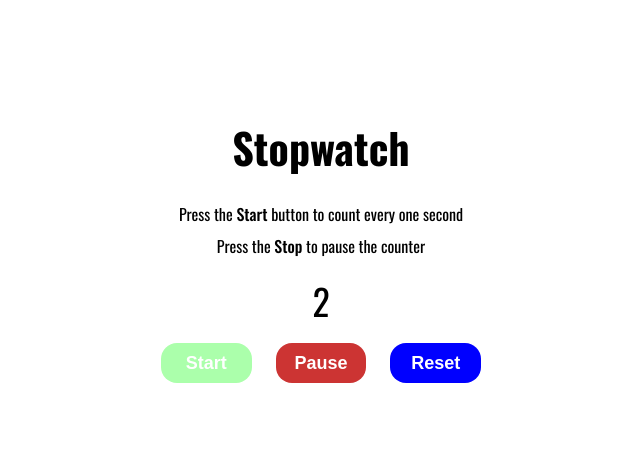
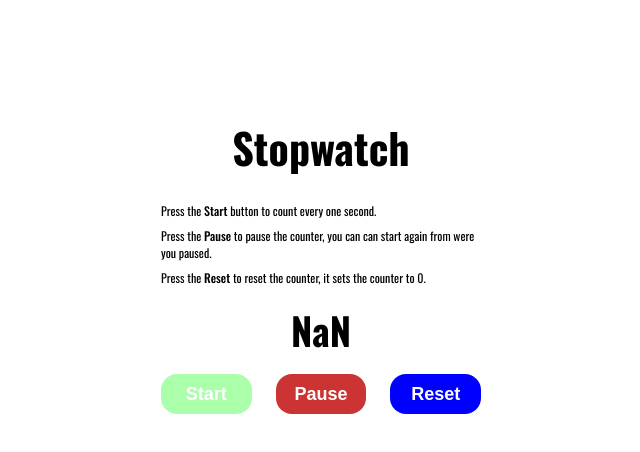
Before and after one commit to vida-khalili/Stopwatch-JS, a plain HTML site: page index.html in a window 1280 px wide. Both pictures are taken after a click on the button "Start". Shown: the whole page, without its empty margins (319-959 px from the left). Drawn offline with nearby package versions, Linux system fonts and the light colour scheme.

Commit message:
Cookies (set & get)
set and get Cookies.
by refreshing the page counter won't change until press reset button.

```diff
--- a/index.html
+++ b/index.html
@@ -11,13 +11,23 @@
       rel="stylesheet"
     />
     <link rel="stylesheet" href="./style.css" />
+    <script src="
+      https://cdn.jsdelivr.net/npm/js-cookie@3.0.1/dist/js.cookie.min.js
+      "></script>
     <script src="./script.js"></script>
   </head>
-  <body>
+  <body onload="onloadCounter()">
     <div class="container">
       <h1>Stopwatch</h1>
-      <p>Press the <span>Start</span> button to count every one second</p>
-      <p>Press the <span>Stop</span> to pause the counter</p>
+      <p>Press the <span>Start</span> button to count every one second.</p>
+      <p>
+        Press the <span>Pause</span> to pause the counter, you can can start
+        again from were you paused.
+      </p>
+      <p>
+        Press the <span>Reset</span> to reset the counter, it sets the counter
+        to 0.
+      </p>
       <p class="counter">0</p>
       <div class="buttons">
         <button type="button" onclick="start()" class="start-btn btn">
--- a/script.js
+++ b/script.js
@@ -1,17 +1,30 @@
 let count = 0;
 let countInterval;
+
+function onloadCounter() {
+  count = Number(Cookies.get("count"));
+  document.querySelector(".counter").innerHTML = count;
+
+  let previousSate = Cookies.get("state");
+  if (previousSate === "started") {
+    start();
+  }
+}
 
 function start() {
   countInterval = setInterval(function () {
     count += 1;
     document.querySelector(".counter").innerHTML = count;
     document.querySelector(".start-btn").disabled = true;
+    Cookies.set("count", count);
+    Cookies.set("state", "started");
   }, 1000);
 }
 
 function pause() {
   clearInterval(countInterval);
   document.querySelector(".start-btn").disabled = false;
+  Cookies.set("state", "paused");
 }
 
 function reset() {
@@ -19,4 +32,6 @@ function reset() {
   count = 0;
   document.querySelector(".counter").innerHTML = count;
   document.querySelector(".start-btn").disabled = false;
+  Cookies.set("count", count);
+  Cookies.set("state", "reset");
 }
--- a/style.css
+++ b/style.css
@@ -28,12 +28,15 @@ h1 {
 }
 
 p {
-  font-size: 16px;
+  text-align: left;
+  font-size: 12px;
   margin: 0 0 8px 0;
 }
 
 p.counter {
-  font-size: 36px;
+  text-align: center;
+  font-size: 38px;
+  font-weight: 700;
   margin: 16px 0;
 }
 
```
